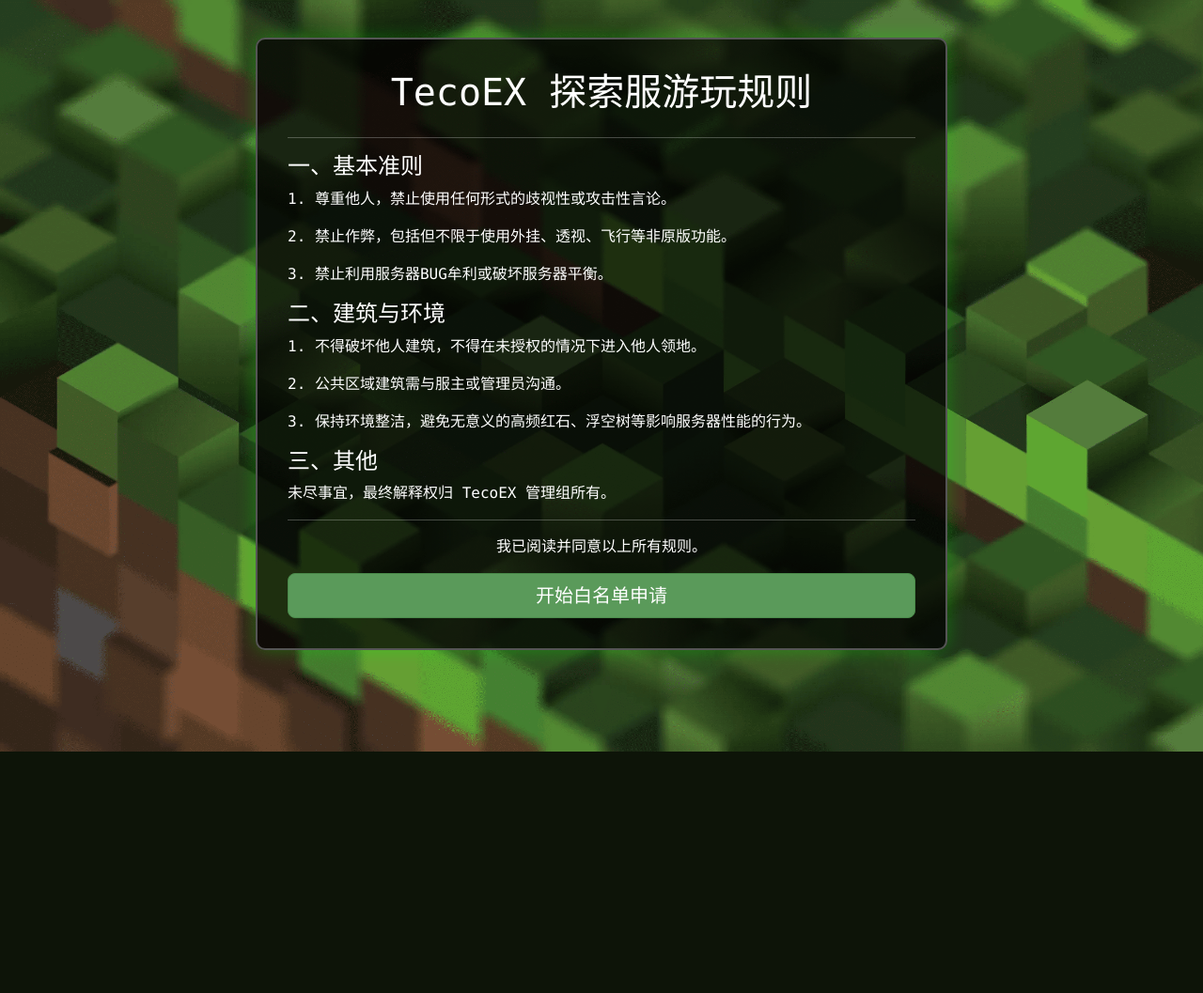
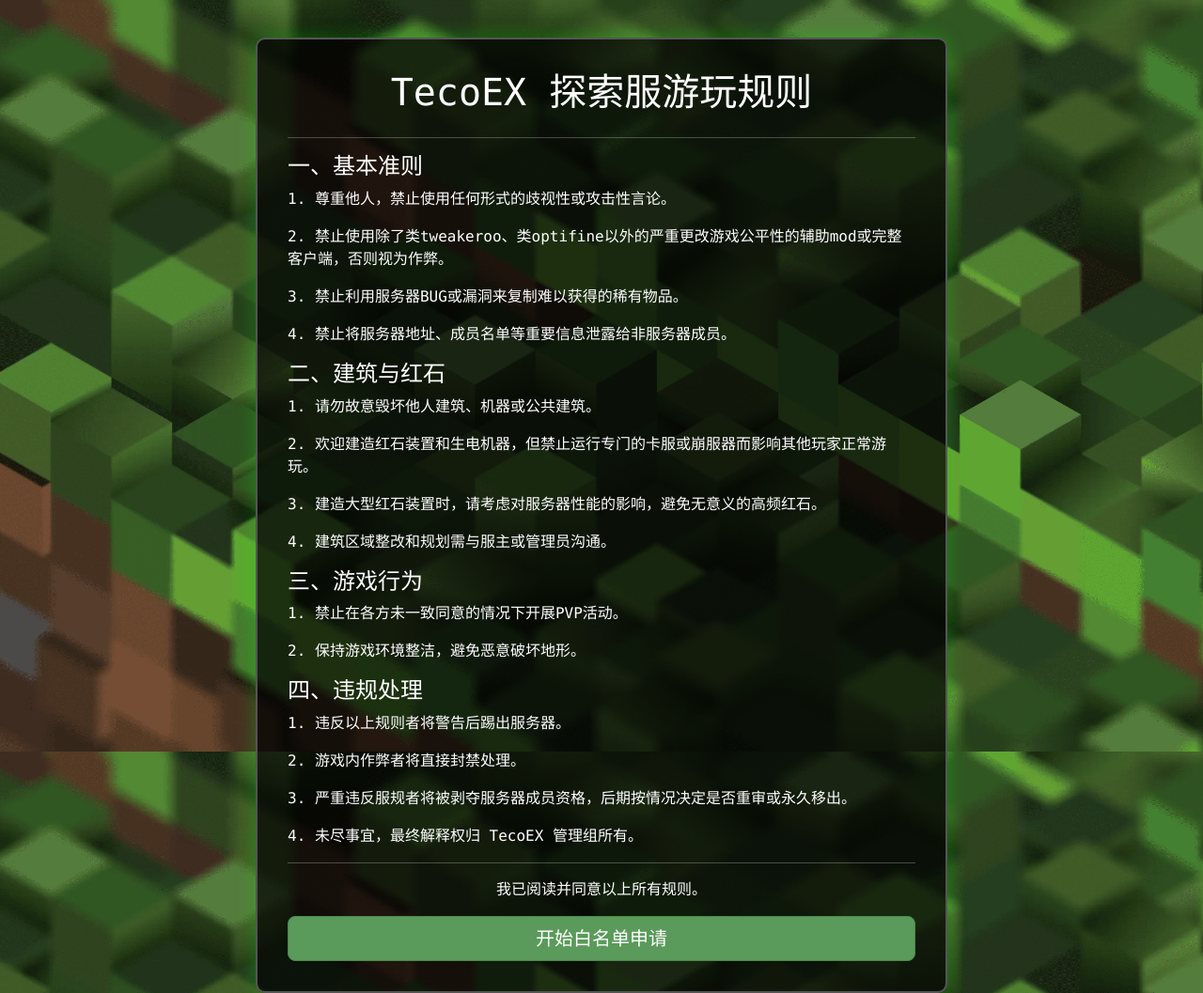
Before and after one commit to LYOfficial/QNRtoWL, a Flask app: page / in a window 1280 px wide. Shown: the whole page at 94% size. Before the commit the page ends 800 px from the top, so only its background shows below. Run offline with Flask 3, Linux system fonts and the light colour scheme.

Commit message:
修改服务器规则

```diff
--- a/templates/index.html
+++ b/templates/index.html
@@ -42,16 +42,25 @@
                     <!-- 在这里填充你的服务器规则 -->
                     <h4>一、基本准则</h4>
                     <p>1. 尊重他人，禁止使用任何形式的歧视性或攻击性言论。</p>
-                    <p>2. 禁止作弊，包括但不限于使用外挂、透视、飞行等非原版功能。</p>
-                    <p>3. 禁止利用服务器BUG牟利或破坏服务器平衡。</p>
+                    <p>2. 禁止使用除了类tweakeroo、类optifine以外的严重更改游戏公平性的辅助mod或完整客户端，否则视为作弊。</p>
+                    <p>3. 禁止利用服务器BUG或漏洞来复制难以获得的稀有物品。</p>
+                    <p>4. 禁止将服务器地址、成员名单等重要信息泄露给非服务器成员。</p>
 
-                    <h4>二、建筑与环境</h4>
-                    <p>1. 不得破坏他人建筑，不得在未授权的情况下进入他人领地。</p>
-                    <p>2. 公共区域建筑需与服主或管理员沟通。</p>
-                    <p>3. 保持环境整洁，避免无意义的高频红石、浮空树等影响服务器性能的行为。</p>
+                    <h4>二、建筑与红石</h4>
+                    <p>1. 请勿故意毁坏他人建筑、机器或公共建筑。</p>
+                    <p>2. 欢迎建造红石装置和生电机器，但禁止运行专门的卡服或崩服器而影响其他玩家正常游玩。</p>
+                    <p>3. 建造大型红石装置时，请考虑对服务器性能的影响，避免无意义的高频红石。</p>
+                    <p>4. 建筑区域整改和规划需与服主或管理员沟通。</p>
 
-                    <h4>三、其他</h4>
-                    <p>未尽事宜，最终解释权归 TecoEX 管理组所有。</p>
+                    <h4>三、游戏行为</h4>
+                    <p>1. 禁止在各方未一致同意的情况下开展PVP活动。</p>
+                    <p>2. 保持游戏环境整洁，避免恶意破坏地形。</p>
+
+                    <h4>四、违规处理</h4>
+                    <p>1. 违反以上规则者将警告后踢出服务器。</p>
+                    <p>2. 游戏内作弊者将直接封禁处理。</p>
+                    <p>3. 严重违反服规者将被剥夺服务器成员资格，后期按情况决定是否重审或永久移出。</p>
+                    <p>4. 未尽事宜，最终解释权归 TecoEX 管理组所有。</p>
                     <hr>
                     <p class="text-center">我已阅读并同意以上所有规则。</p>
                     <div class="d-grid gap-2">
```
